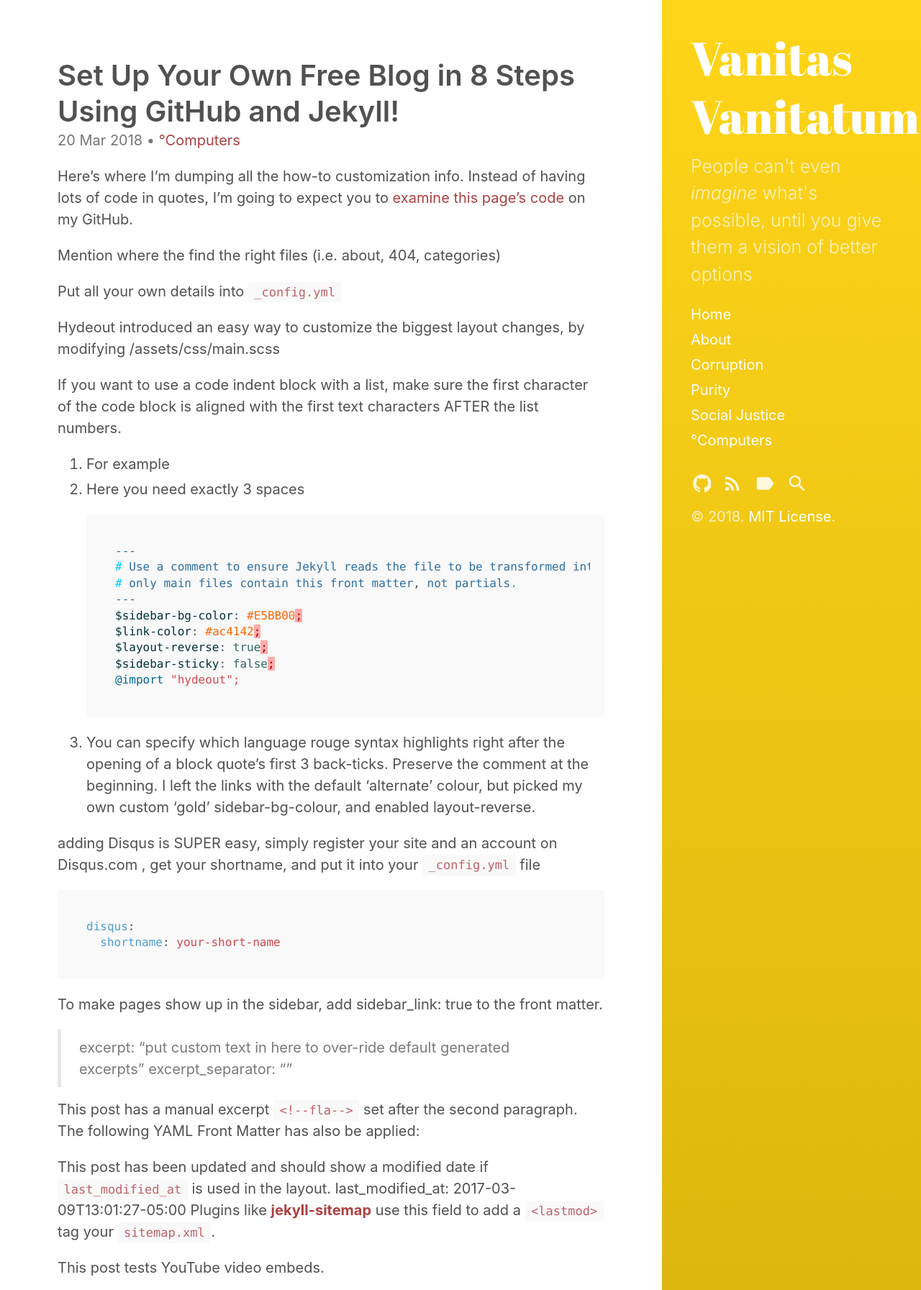
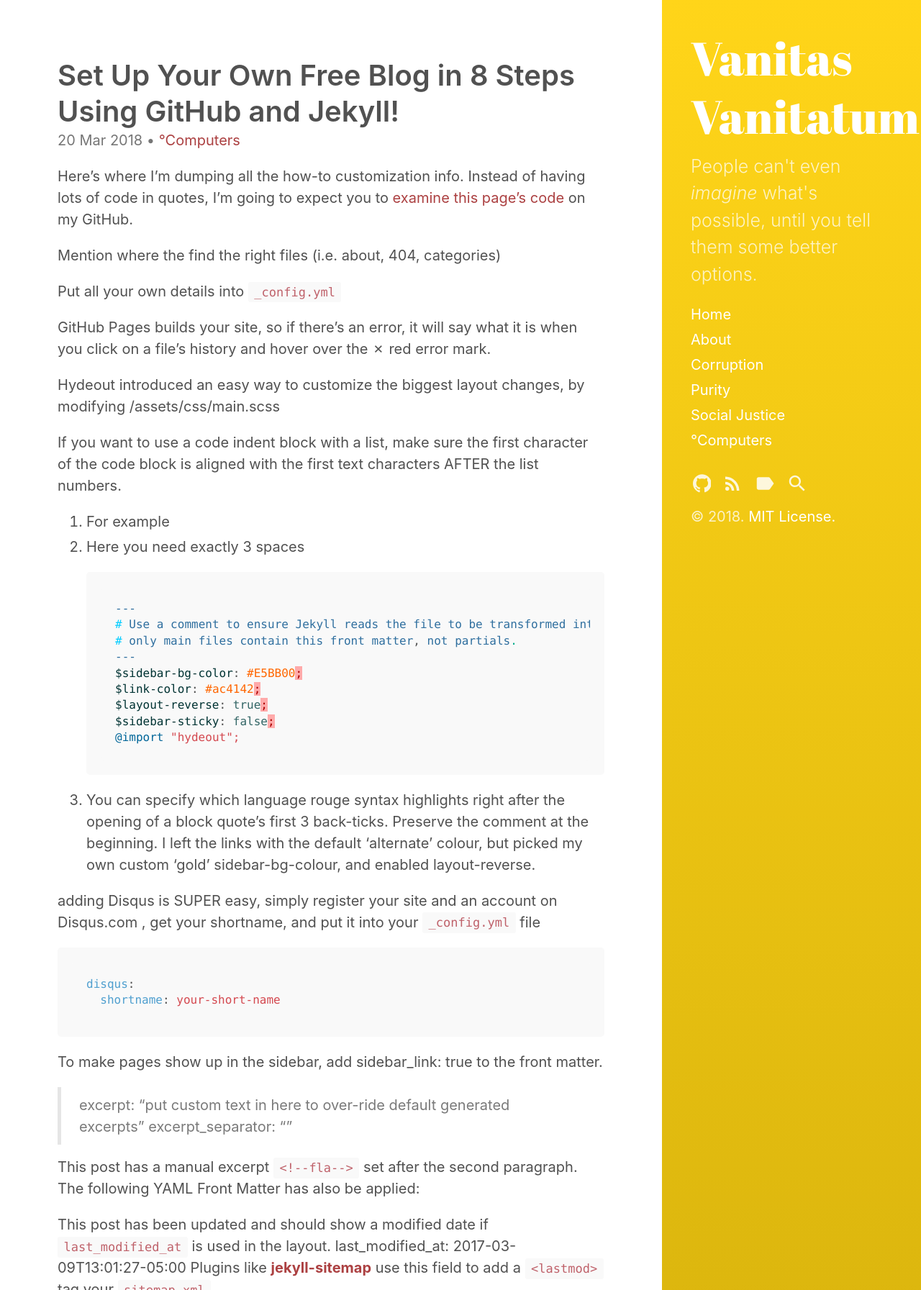
Before and after one commit to VanitasVanitatum/VanitasVanitatum.github.io, a Jekyll site: the page built from _posts/2018-03-20-set-up-your-own-free-blog-in-8-steps-using-github-and-jekyll.md, in a window 1280 px wide, cut to the strip 0-1793 px from the top of the page. Shown: the whole strip at 72% size. Built offline with Jekyll 4.4.1, drawn with Linux system fonts in a browser that asks for light colours; comment, search, counter and statistics services are not loaded.

Commit message:
sidebar quote

```diff
--- a/_config.yml
+++ b/_config.yml
@@ -5,7 +5,7 @@
 # Setup
 title:            Vanitas Vanitatum
 tagline:          'Simple'
-description:      "People can't even <em>imagine</em> what's possible, until you give them a vision of better options"
+description:      "People can't even <em>imagine</em> what's possible, until you tell them some better options."
 url:              https://VanitasVanitatum.github.io
 excerpt_separator: "<!--more-->"
 baseurl:          # the optional subpath of your site, e.g. "/blog"
--- a/_posts/2018-03-20-set-up-your-own-free-blog-in-8-steps-using-github-and-jekyll.md
+++ b/_posts/2018-03-20-set-up-your-own-free-blog-in-8-steps-using-github-and-jekyll.md
@@ -19,6 +19,8 @@
 Mention where the find the right files (i.e. about, 404, categories)
 
 Put all your own details into `_config.yml`
+
+GitHub Pages builds your site, so if there's an error, it will say what it is when you click on a file's history and hover over the ✗ red error mark.
 
 Hydeout introduced an easy way to customize the biggest layout changes, by modifying /assets/css/main.scss
 
```
